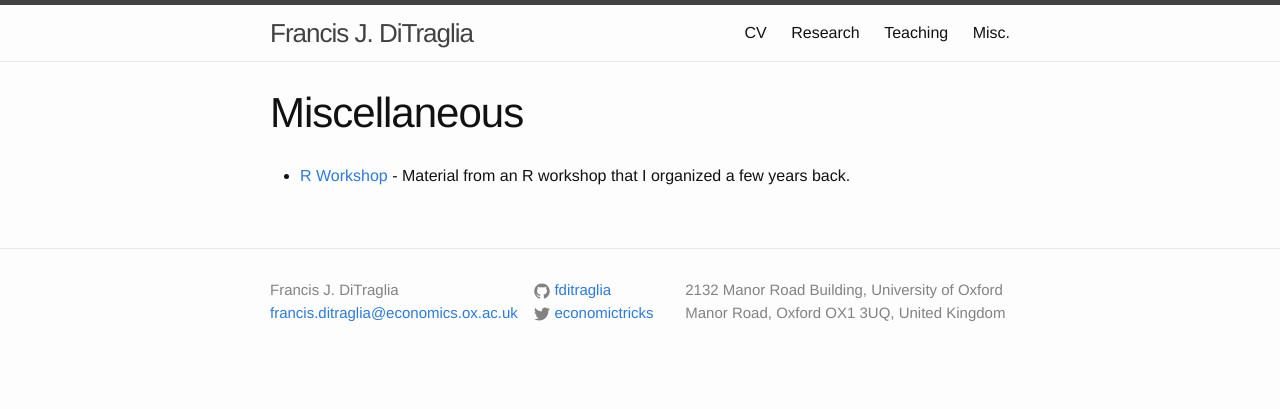
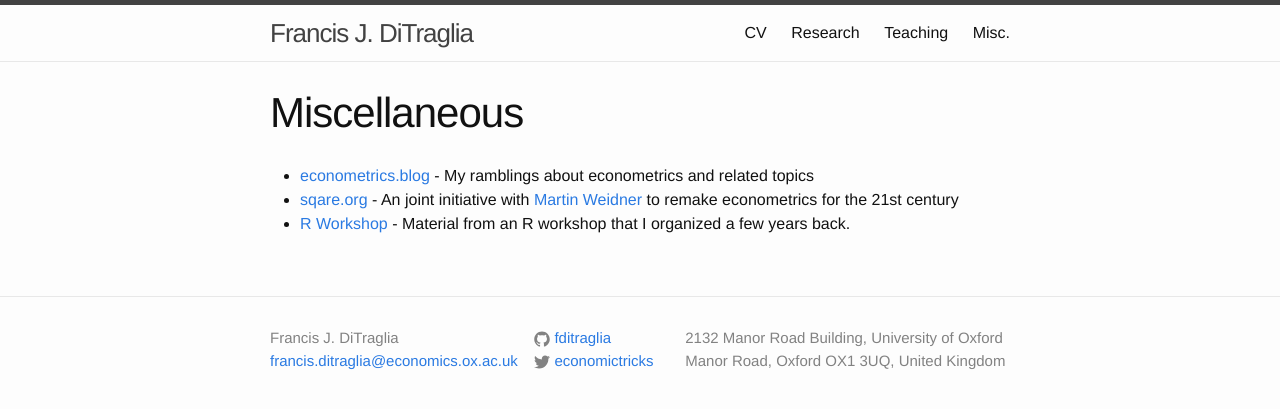
Before and after one commit to fditraglia/fditraglia.github.io, a Jekyll site: the page built from misc.md, in a window 1280 px wide. Shown: the top 409 px of the page. Built offline with Jekyll 4.4.1, drawn with Linux system fonts in a browser that asks for light colours.

Commit message:
add links to blog and sqare under misc

```diff
--- a/misc.md
+++ b/misc.md
@@ -4,5 +4,6 @@ title: Miscellaneous
 permalink: /misc/
 ---
 
+- [econometrics.blog](https://econometrics.blog) - My ramblings about econometrics and related topics
+- [sqare.org](https://sqare.org) - An joint initiative with [Martin Weidner](https://users.ox.ac.uk/~econ0610/) to remake econometrics for the 21st century
 - [R Workshop](/RWorkshop) - Material from an R workshop that I organized a few years back.
-<!--- [Blog](blog) - Currently Dormant-->
```
